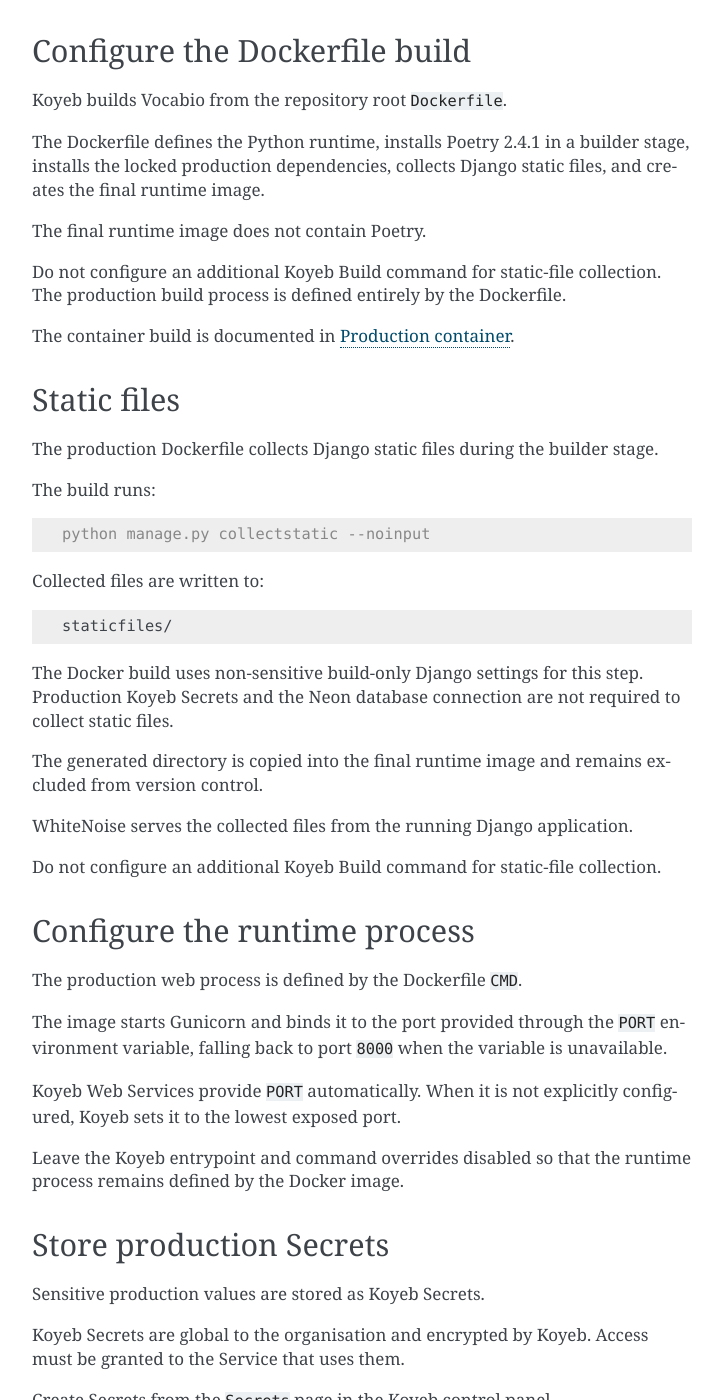
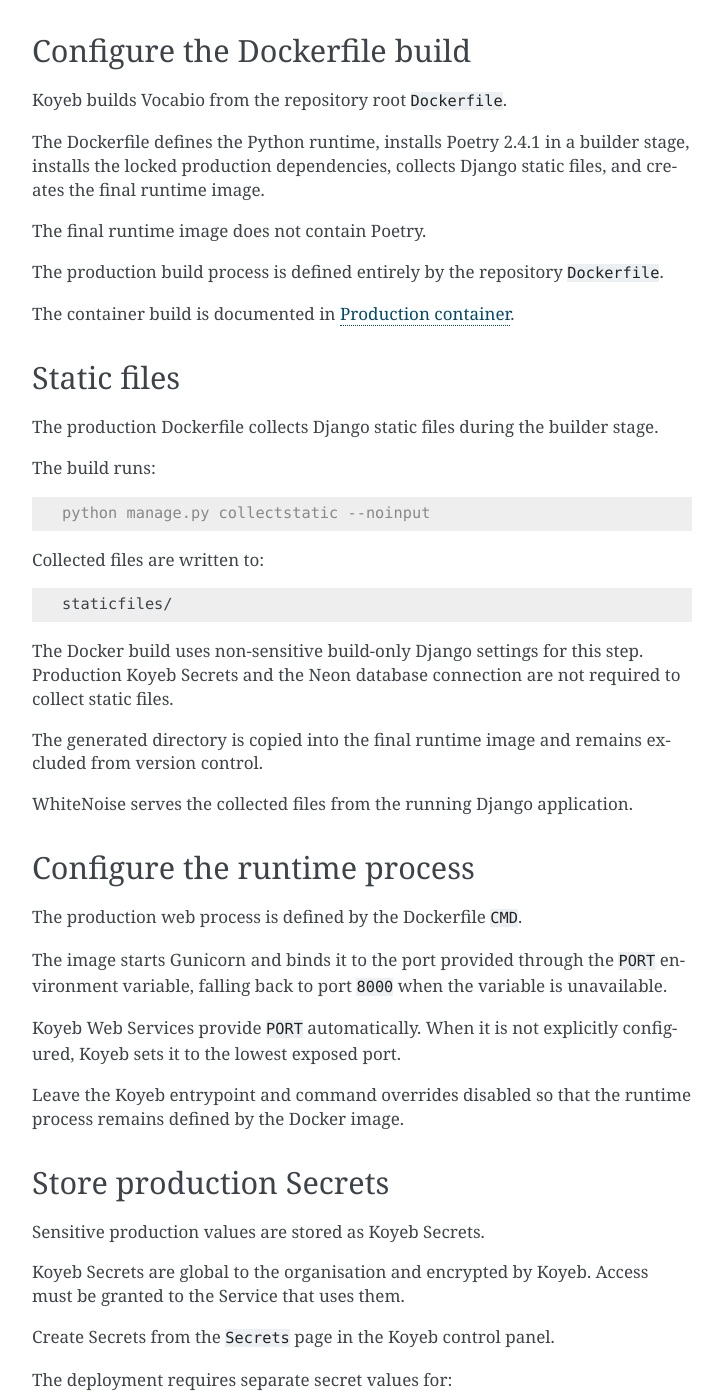
Before and after one commit to alex-nuclearboy/vocabio, a Sphinx documentation site: the page built from docs/source/deployment/koyeb.rst, in a window 1280 px wide and 1400 px high, scrolled down 3468 px. Shown: the whole window, without its empty margins (388-1111 px from the left). Built offline with Sphinx 7.4.7, drawn with Linux system fonts in a browser that asks for light colours.

Commit message:
docs: align Koyeb Dockerfile configuration
Remove the remaining buildpack-specific terminology from the deployment guide.

- remove obsolete Build command references
- keep the Dockerfile as the single source of production build configuration

```diff
--- a/docs/source/deployment/koyeb.rst
+++ b/docs/source/deployment/koyeb.rst
@@ -184,8 +184,8 @@
 
 The final runtime image does not contain Poetry.
 
-Do not configure an additional Koyeb Build command for static-file
-collection. The production build process is defined entirely by the Dockerfile.
+The production build process is defined entirely by the repository
+``Dockerfile``.
 
 The container build is documented in :doc:`docker`.
 
@@ -215,9 +215,6 @@
 excluded from version control.
 
 WhiteNoise serves the collected files from the running Django application.
-
-Do not configure an additional Koyeb Build command for static-file
-collection.
 
 Configure the runtime process
 -----------------------------
```
Also changed, not shown: 1 other file.
